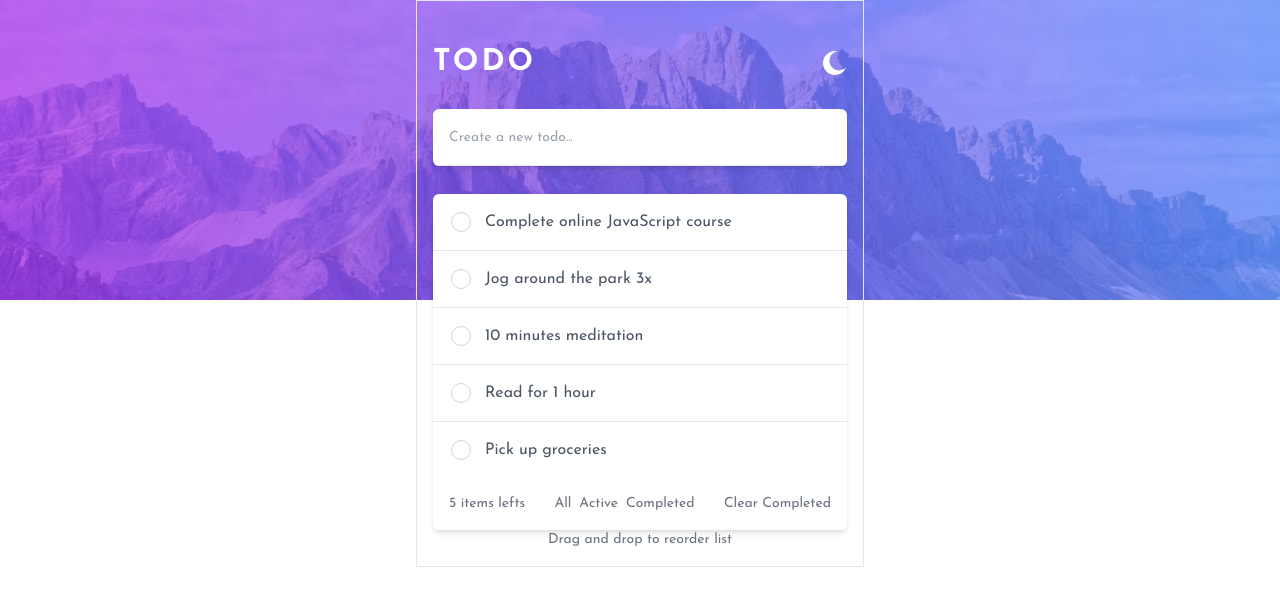
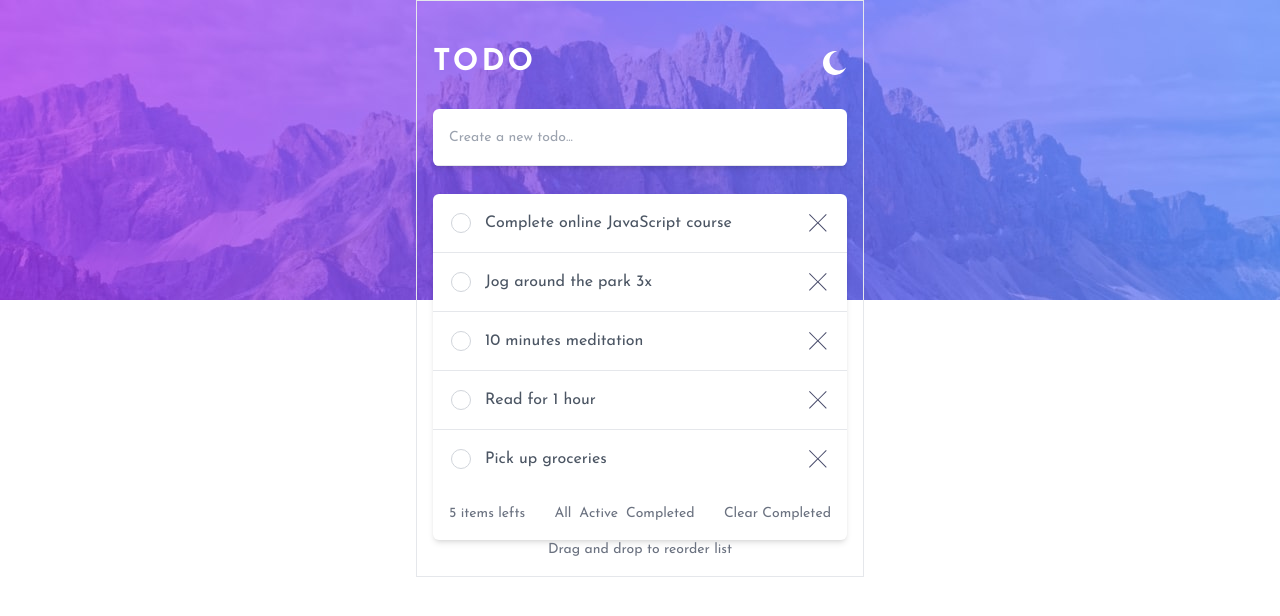
Before and after one commit to VectorGits/Todo-App-2.0, a React (Vite) app: page / in a window 1280 px wide. Shown: the top 616 px of the page. Built offline with nearby package versions, Linux system fonts and the light colour scheme.

Commit message:
feat: add removeTodo functionality to TodoList for task deletion

```diff
--- a/src/components/TodoList.tsx
+++ b/src/components/TodoList.tsx
@@ -9,22 +9,31 @@ interface Todo {
 interface TodoListProps {
   todos: Todo[];
   toggleTodo: (id: number) => void;
+  removeTodo: (id: number) => void;
 }
 
-const TodoList: React.FC<TodoListProps> = ({ todos, toggleTodo }) => {
+const TodoList: React.FC<TodoListProps> = ({ todos, toggleTodo, removeTodo }) => {
   return (
-    <>
     <div className="divide-y divide-gray-200 dark:divide-gray-700">
-        {todos.map(todo => (
-          <div key={todo.id} className="p-4 text-gray-600 dark:text-gray-300">
-            <label className="flex items-center space-x-3 relative">
+      {todos.map((todo) => (
+        <div
+          key={todo.id}
+          className="p-4 text-gray-600 dark:text-gray-300
+                     flex items-center justify-between"
+        >
+          {/* Left side: Checkbox + Text */}
+          <label className="flex items-center space-x-3">
+            {/* Checkbox container */}
             <div className="relative flex items-center justify-center w-6 h-6">
               <input
                 type="checkbox"
                 checked={todo.completed}
                 onChange={() => toggleTodo(todo.id)}
-                  className="appearance-none rounded-full h-5 w-5 border border-gray-300 focus:outline-none
-                             checked:bg-gradient-to-br checked:from-CheckBlue checked:to-CheckPurple
+                className="appearance-none rounded-full h-5 w-5
+                           border border-gray-300 focus:outline-none
+                           checked:bg-gradient-to-br
+                           checked:from-CheckBlue
+                           checked:to-CheckPurple
                            checked:border-transparent"
               />
               {todo.completed && (
@@ -44,10 +53,18 @@ const TodoList: React.FC<TodoListProps> = ({ todos, toggleTodo }) => {
               {todo.text}
             </span>
           </label>
+
+          {/* Right side: "X" button */}
+          <button
+            onClick={() => removeTodo(todo.id)}
+            className="p-1 text-gray-400 hover:text-red-500 focus:outline-none"
+            aria-label="Remove Todo"
+          >
+            <img src="/icon-cross.svg" alt="" />
+          </button>
         </div>
       ))}
     </div>
-    </>
   );
 };
 
```
Lines whose indentation alone changed are shown as unchanged.
